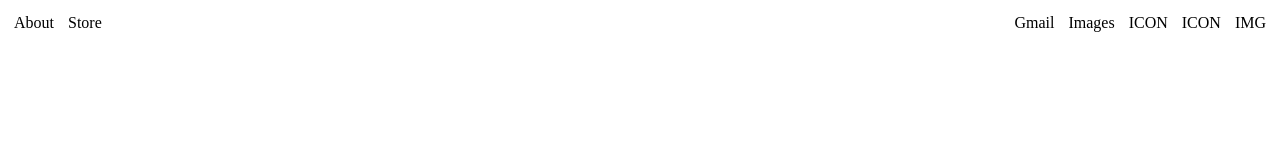
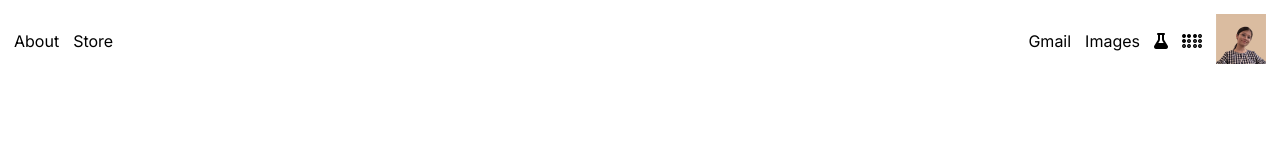
Before and after one commit to davebhakti/google-homepage, a plain HTML site: page index.html in a window 1280 px wide. Drawn offline with Linux system fonts and the light colour scheme.

Commit message:
Using classes to differentiate between icons

```diff
--- a/index.html
+++ b/index.html
@@ -5,6 +5,10 @@
     <meta name="viewport" content="width=device-width, initial-scale=1.0">
     <title>Google Home Page</title>
     <link rel="stylesheet" href="style.css"/>
+    <link rel="preconnect" href="https://fonts.googleapis.com">
+<link rel="preconnect" href="https://fonts.gstatic.com" crossorigin>
+<link href="https://fonts.googleapis.com/css2?family=Inter:wght@100..900&family=Poppins:ital,wght@0,100;0,200;0,300;0,400;0,500;0,600;0,700;0,800;0,900;1,100;1,200;1,300;1,400;1,500;1,600;1,700;1,800;1,900&display=swap" rel="stylesheet">
+<link rel="stylesheet" href="https://cdnjs.cloudflare.com/ajax/libs/font-awesome/6.6.0/css/all.min.css" integrity="sha512-Kc323vGBEqzTmouAECnVceyQqyqdsSiqLQISBL29aUW4U/M7pSPA/gEUZQqv1cwx4OnYxTxve5UMg5GT6L4JJg==" crossorigin="anonymous" referrerpolicy="no-referrer" />
 </head>
 <body>
     <header>
@@ -23,9 +27,11 @@
             <a>
                 <p>Images</p>
             </a>
-            <a>ICON</a>
-            <a>ICON</a>
-            <a>IMG</a>
+            <a><i class="fa-solid fa-flask"></i></a>
+            <a><i class="fa-solid fa-braille"></i></a>
+            <button class="img-button">
+                <img src="/public/public-profile-picture.jpeg" alt="profile-picture" />
+            </button>
         </nav>
 
     </header>
--- a/style.css
+++ b/style.css
@@ -2,6 +2,11 @@
     box-sizing: border-box;
     margin: 0;
     padding: 0;
+    font-family: 'Inter', sans-serif;
+}
+
+.google-header {
+    font-family: 'Poppins', sans-serif;
 }
 
 header {
@@ -17,3 +22,13 @@ header {
     align-items: center;
     gap: 14px;
 }
+
+.img-button{
+    border: none;
+    background: transparent;
+
+}
+
+.img-button img{
+    width: 50px;
+}
```
Also changed, not shown: public/public-profile-picture.jpeg (added).
